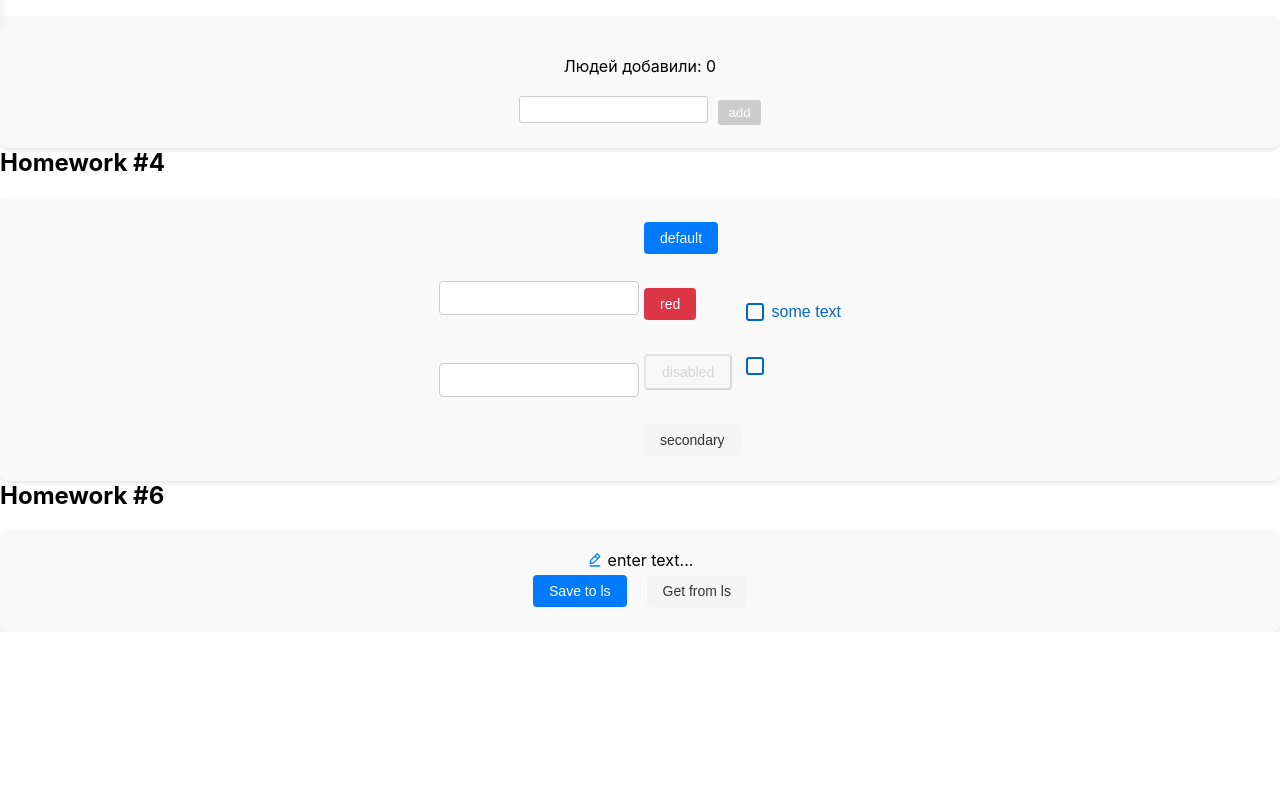
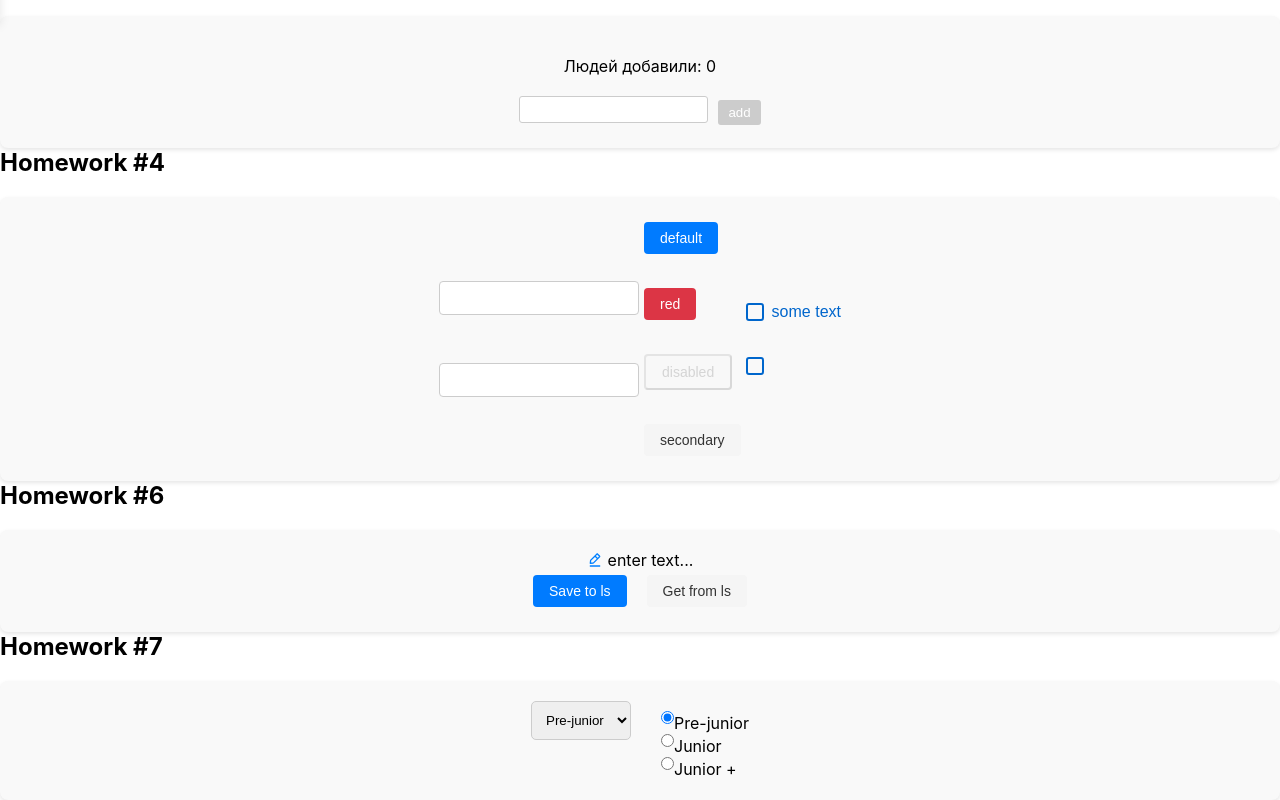
Before and after one commit to LizaWebDev/react-homeworks, a React (Create React App) app: page /#/pre-junior in a window 1280 px wide. Shown: the part 775-1575 px from the top of the page. Before the commit the page ends 1407 px from the top, so only its background shows below. Built offline with nearby package versions, Linux system fonts and the light colour scheme.

Commit message:
Homework 7

```diff
--- a/src/s1-main/App.tsx
+++ b/src/s1-main/App.tsx
@@ -2,6 +2,7 @@ import React from 'react'
 import s from './App.module.css'
 import HW5 from "../s2-homeworks/hw05/HW5";
 import HW6 from "../s2-homeworks/hw06/HW6";
+import HW7 from "../s2-homeworks/hw07/HW7";
 
 function App() {
     return (
@@ -15,6 +16,7 @@ function App() {
             {/*при выполнении дз 5 и более - закомментировать здесь дз 1-4, так как они есть внутри дз 5*/}
             <HW5/>
             <HW6/>
+            <HW7/>
         </div>
     )
 }
--- a/src/s2-homeworks/hw07/HW7.module.css
+++ b/src/s2-homeworks/hw07/HW7.module.css
@@ -1,2 +1,4 @@
 .container {
+    display: flex;
+    justify-content: space-between;
 }
--- a/src/s2-homeworks/hw07/HW7.tsx
+++ b/src/s2-homeworks/hw07/HW7.tsx
@@ -12,13 +12,17 @@ import s from './HW7.module.css'
 * */
 
 const arr = [
-    { id: 1, value: 'x' },
-    { id: 2, value: 'y' },
-    { id: 3, value: 'z' },
-] // value может быть изменено
+    { id: 1, value: 'Pre-junior' },
+    { id: 2, value: 'Junior' },
+    { id: 3, value: 'Junior +' },
+]
 
 const HW7 = () => {
     const [value, onChangeOption] = useState(1) // селект и радио должны работать синхронно
+
+    const onChangeCallback = (option: any) => {
+        onChangeOption(option)
+    }
 
     return (
         <div id={'hw7'}>
@@ -32,7 +36,7 @@ const HW7 = () => {
                             id={'hw7-super-select'}
                             options={arr}
                             value={value}
-                            onChangeOption={onChangeOption}
+                            onChangeOption={onChangeCallback}
                         />
                     </div>
                     <div>
@@ -41,7 +45,7 @@ const HW7 = () => {
                             name={'hw7-radio'}
                             options={arr}
                             value={value}
-                            onChangeOption={onChangeOption}
+                            onChangeOption={onChangeCallback}
                         />
                     </div>
                 </div>
--- a/src/s2-homeworks/hw07/common/c5-SuperSelect/SuperSelect.module.css
+++ b/src/s2-homeworks/hw07/common/c5-SuperSelect/SuperSelect.module.css
@@ -1,9 +1,15 @@
 .select {
+    padding: 10px;
+    border: 1px solid #ccc;
+    border-radius: 5px;
+    outline: none;
+    margin-right: 30px;
 }
 
 .select:focus {
+    border-color: #007bff;
 }
 
-
 .option:hover {
+    background-color: #f7f7f7;
 }
--- a/src/s2-homeworks/hw07/common/c5-SuperSelect/SuperSelect.tsx
+++ b/src/s2-homeworks/hw07/common/c5-SuperSelect/SuperSelect.tsx
@@ -36,7 +36,10 @@ const SuperSelect: React.FC<SuperSelectPropsType> = ({
         : [] // map options with key
 
     const onChangeCallback = (e: ChangeEvent<HTMLSelectElement>) => {
-        // делают студенты
+        const option = +e.target.value
+        if (onChangeOption) {
+            onChangeOption(option)
+        }
     }
 
     const finalSelectClassName = s.select + (className ? ' ' + className : '')
@@ -52,4 +55,4 @@ const SuperSelect: React.FC<SuperSelectPropsType> = ({
     )
 }
 
-export default SuperSelect
+export default SuperSelect;
--- a/src/s2-homeworks/hw07/common/c6-SuperRadio/SuperRadio.module.css
+++ b/src/s2-homeworks/hw07/common/c6-SuperRadio/SuperRadio.module.css
@@ -1,15 +1,27 @@
 .radio {
+    display: flex;
+    align-items: center;
+    margin-bottom: 10px;
 }
 
 .radio::before {
+    display: inline-block;
+    width: 16px;
+    height: 16px;
+    border: 1px solid #ccc;
+    border-radius: 50%;
+    margin-right: 5px;
 }
 
-
 .radio:checked::before {
+    background-color: #61dafb;
 }
 
 .label {
+    display: flex;
+    align-items: center;
 }
 
 .options {
+    margin-top: 10px;
 }
--- a/src/s2-homeworks/hw07/common/c6-SuperRadio/SuperRadio.tsx
+++ b/src/s2-homeworks/hw07/common/c6-SuperRadio/SuperRadio.tsx
@@ -35,7 +35,10 @@ const SuperRadio: React.FC<SuperRadioPropsType> = ({
     ...restProps
 }) => {
     const onChangeCallback = (e: ChangeEvent<HTMLInputElement>) => {
-        // делают студенты
+        const option = +e.target.value
+        if (onChangeOption) {
+            onChangeOption(option)
+        }
     }
 
     const finalRadioClassName = s.radio + (className ? ' ' + className : '')
@@ -48,8 +51,9 @@ const SuperRadio: React.FC<SuperRadioPropsType> = ({
                       id={id + '-input-' + o.id}
                       className={finalRadioClassName}
                       type={'radio'}
-                      // name, checked, value делают студенты
-
+                      name={'hw7-radio'}
+                      checked={value === o.id}
+                      value={o.id}
                       onChange={onChangeCallback}
                       {...restProps}
                   />
```
